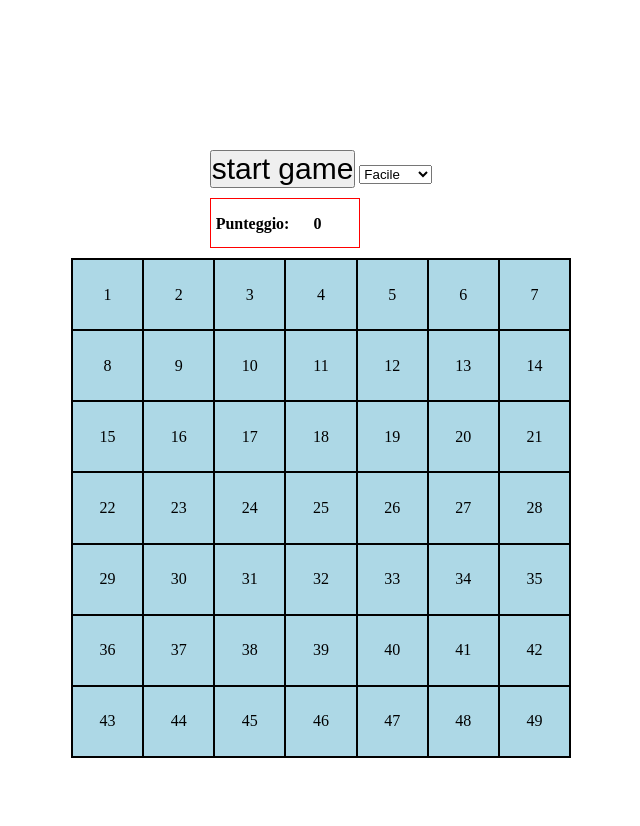
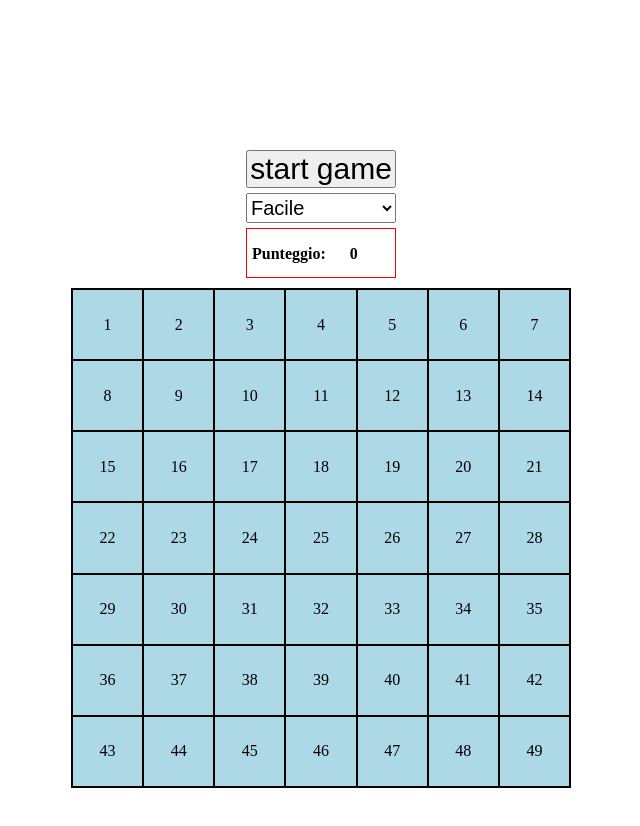
Before and after one commit to WalterCorsini/campo-minato, a plain HTML site: page index.html in a window 1280 px wide. Both pictures are taken after a click on the button "start game". Shown: the whole page, without its empty margins (319-959 px from the left). Drawn offline with Linux system fonts and the light colour scheme.

Commit message:
fix some bugs and add comment

```diff
--- a/css/style.css
+++ b/css/style.css
@@ -2,6 +2,11 @@
     padding: 0;
     margin: 0;
     box-sizing: border-box;
+}
+
+header{
+    display: flex;
+    flex-direction: column;
 }
 
 body{
@@ -9,11 +14,6 @@ body{
     flex-direction: column;
     align-items: center;
     margin: 150px;
-}
-
-button{
-    font-size: 30px;
-    margin-bottom: 5px;
 }
 
 #result-container{
@@ -27,6 +27,24 @@ button{
     border: 1px solid red;
 }
 
+.grid-container{
+    display: flex;
+    flex-wrap: wrap;
+    width: 500px;
+    border: 1px solid black;
+    background-color: lightblue;
+}
+
+select{
+    height: 30px;
+    font-size: 20px;
+}
+
+button{
+    font-size: 30px;
+    margin-bottom: 5px;
+}
+
 .hidden{
     opacity: 0;
 }
@@ -35,14 +53,8 @@ button{
     margin-right: 20px;
 }
 
-.grid-container{
-    display: flex;
-    flex-wrap: wrap;
-    width: 500px;
-    border: 1px solid black;
-    background-color: lightblue;
-}
 
+/** cell Difficult */
 
 .easy{
     display: flex;
--- a/js/function.js
+++ b/js/function.js
@@ -20,13 +20,11 @@ function createElem(number) {
 
 // description controll Cell with bomb or Not
 function checkCell() {
-  console.log(this.innerHTML);
   const currElem = parseInt(this.innerHTML);
 
   if (bombElem.includes(currElem)) {
     this.style.backgroundColor = "red";
     const cellElems = document.querySelectorAll(".cell");
-    console.log(cellElems);
     for (let i = 0; i < cellElems.length; i++) {
       const elem = cellElems[i];
       elem.style.pointerEvents = "none";
@@ -60,18 +58,15 @@ function endGame(text) {
 /**
  * Description
  * @param {number} max  // max number random
- * @param {number} arraylength //  max number of bomb
  * @returns {object} // elemnt of bombArray
  */
-function createBomb() {
+function createBomb(max) {
   const resultArray = [];
-  while (resultArray.length < bomb) {
+  while (resultArray.length < max) {
     const rndNum = Math.floor(Math.random() * cell) + 1;
     if (!resultArray.includes(rndNum)) {
-      console.log(typeof resultArray);
       resultArray.push(rndNum);
     }
   }
-  console.log(resultArray ,"array bomb");
   return resultArray;
 }
--- a/js/script.js
+++ b/js/script.js
@@ -1,3 +1,5 @@
+// INPUT
+// declaration variable
 const btnStart = document.getElementById("btn-start");
 const containerElem = document.querySelector(".grid-container");
 let cell = 0;
@@ -10,38 +12,37 @@ let maxPoints;
 let bombElem;
 
 btnStart.addEventListener("click", function () {
-  difficult = document.getElementById("option").value;
-  resultElem = document.getElementById("result-container");
-  resultpoint = document.getElementById("result");
+  difficult = document.getElementById("option").value;              //  DIFFICULT IN THE TAG SELECT.VALUE
+  resultElem = document.getElementById("result-container");         //  CONTAINER POINT OF GAME
+  resultpoint = document.getElementById("result");                  //  DISPLAY POINT
 //  reset game
-  containerElem.classList.remove("hidden");
-  resultElem.classList.remove("hidden");
-  containerElem.innerHTML = "";
-  resultpoint.innerHTML = "0";
-  point = 0;
+  containerElem.classList.remove("hidden");                         // REMOVE CLASS HIDDEN TO GAME CONTAINER
+  resultElem.classList.remove("hidden");                            // REMOVE CLASS HIDDER TO POINT CONTAINER
+  containerElem.innerHTML = "";                                     // CLEAR GAME CONTAINER
+  resultpoint.innerHTML = "0";                                      // RESET DISPLAY POINT
+  point = 0;                                                        // RESET POINT
 // /reset game
-if(difficult == "easy"){
+if(difficult == "easy"){                                            // VALUE CELL AND BOMB BASED OF DIFFICULT CHOICE
   cell = 49;
-  bomb = 8;
+  bomb = 5;
 } else if(difficult == "medium"){
   cell = 81;
-  bomb = 12;
+  bomb = 10;
 } else {
   cell = 100;
-  bomb = 16;
+  bomb = 30;
 }
-maxPoints = cell - bomb;
+maxPoints = cell - bomb;                                            //CALC MAX GOOD CLICK ON GAME
   // create cell
   for (let i = 1; i <= cell; i++) {
-    const currElem = containerElem.append(createElem(i));
+    const currElem = containerElem.append(createElem(i));           // CREATE CELL
   }
   // creat event listener for cell
-  const divElem = document.querySelectorAll("."+difficult);
+  const divElem = document.querySelectorAll("."+difficult);         // CREATE CLICK ON CELL FOR CLASS CHOICE
   for (let i = 0; i < cell; i++) {
-    console.log(i);
-    divElem[i].addEventListener("click", checkCell);
+    divElem[i].addEventListener("click", checkCell);                // EVENT CLICK ON CELL
   }
 
   // create bomb
-  bombElem = createBomb();
+  bombElem = createBomb(bomb);                                          // CREATE BOMB
 });
```
